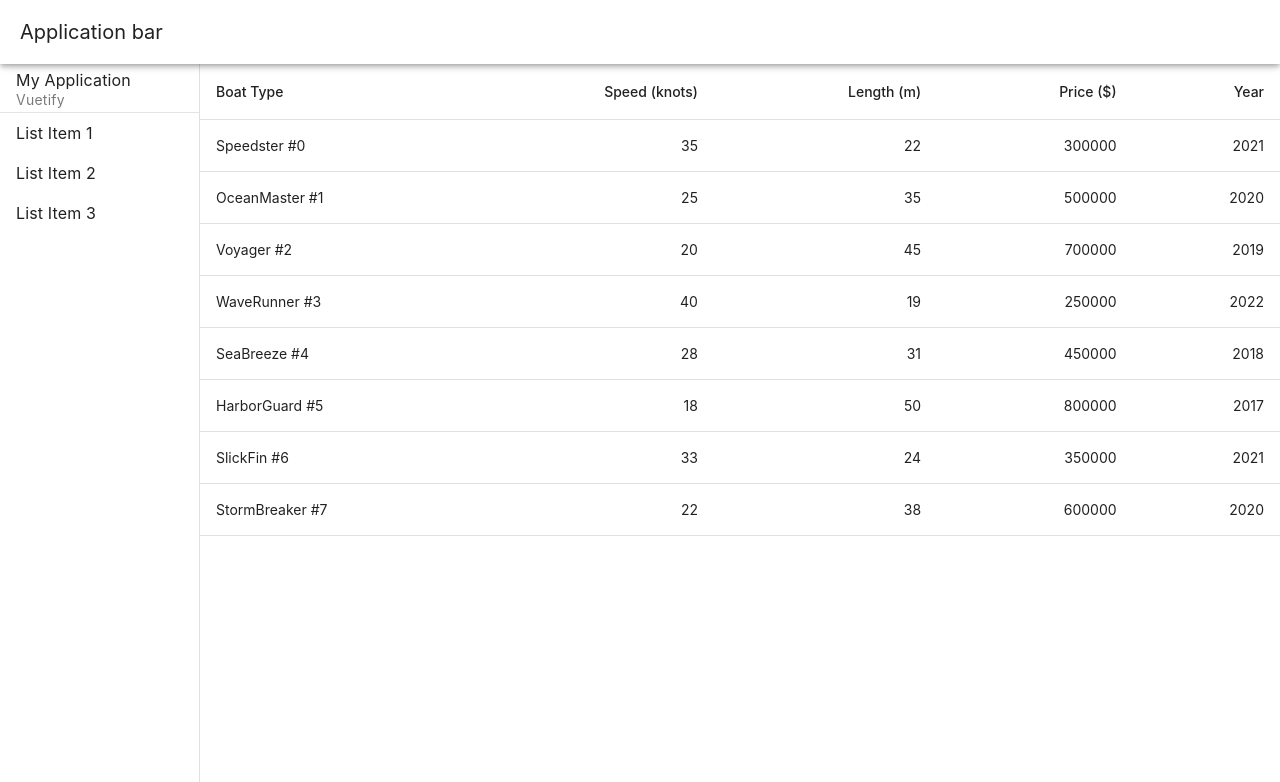
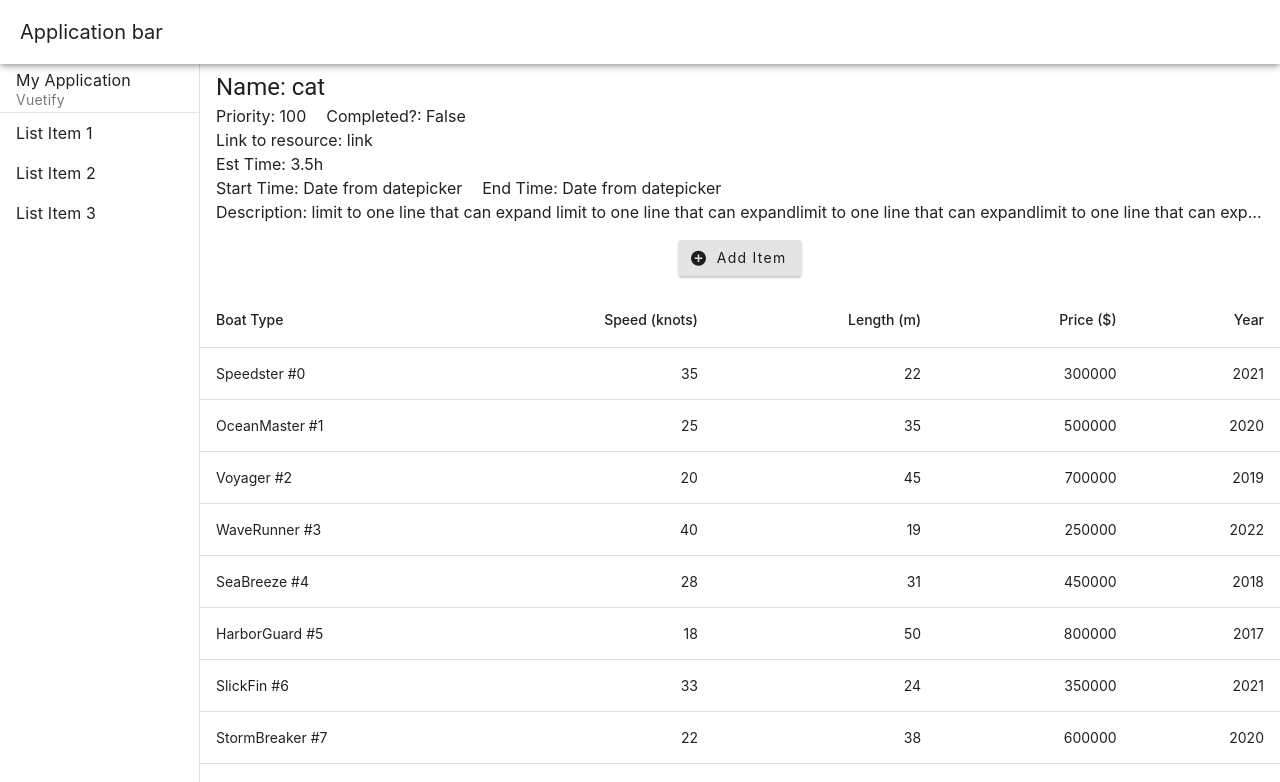
Before and after one commit to kcharris/TreeDB, a Vue app in the folder PersonalDB/: page / in a window 1280 px wide. Shown: the top 782 px of the page. Built offline with nearby package versions, Linux system fonts and the light colour scheme.

Commit message:
Update App.vue

```diff
--- a/PersonalDB/src/App.vue
+++ b/PersonalDB/src/App.vue
@@ -1,7 +1,9 @@
 <script setup lang="ts">
 // This starter template is using Vue 3 <script setup> SFCs
 // Check out https://vuejs.org/api/sfc-script-setup.html#script-setup
-import Greet from "./components/Greet.vue";
+// import Greet from "./components/Greet.vue";
+import CreateNewItemPopup from "./components/CreateNewItemPopup.vue";
+import FullDetails from "./components/FullDetails.vue"
 import LeftNavBar from "./components/LeftNavBar.vue";
 import MainList from "./components/MainList.vue";
 </script>
@@ -11,6 +13,8 @@ import MainList from "./components/MainList.vue";
   <v-app-bar title="Application bar"></v-app-bar>
   <v-main>
     <LeftNavBar/>
+    <FullDetails/>
+    <CreateNewItemPopup/>
     <MainList />
     <!-- <div class="container">
       <h1>Welcome to Tauri!</h1>
```
